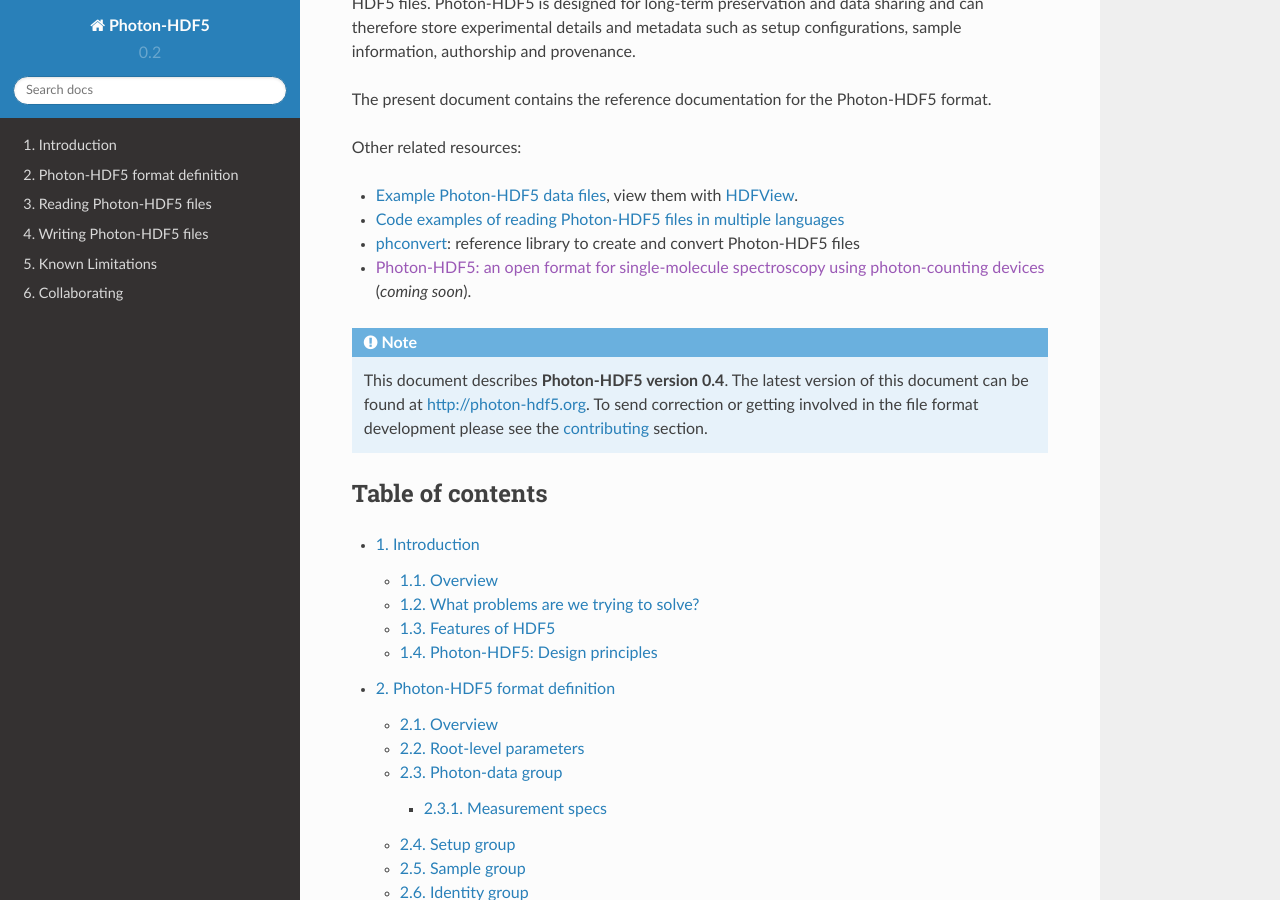
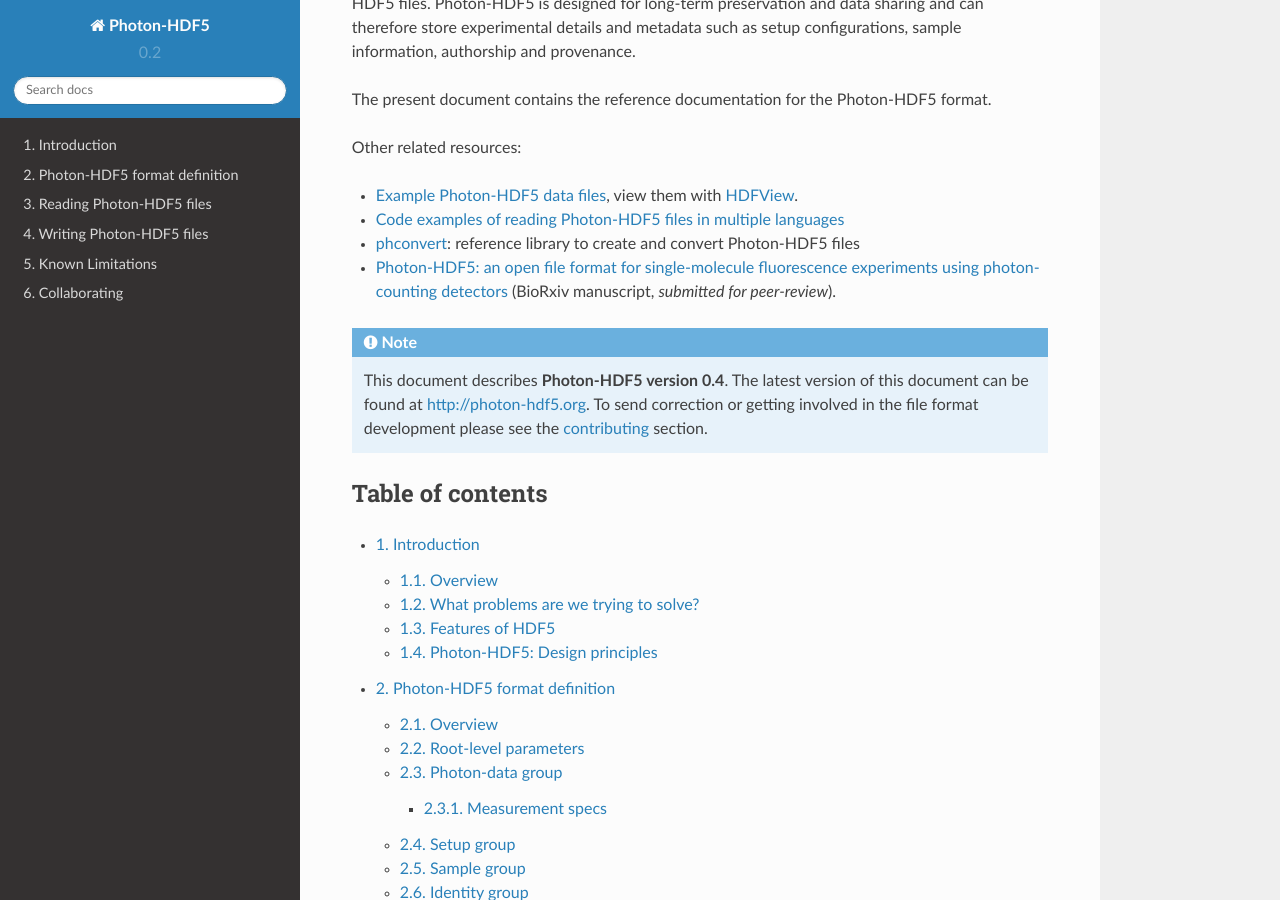
Before and after one commit to Photon-HDF5/photon-hdf5, a Sphinx documentation site: the page built from docs/index.rst, in a window 1280 px wide and 900 px high, scrolled down 384 px. Built offline with Sphinx 7.4.7 and the Read the Docs theme 2.0.0, drawn with Linux system fonts in a browser that asks for light colours.

Commit message:
Update paper link

```diff
--- a/docs/index.rst
+++ b/docs/index.rst
@@ -28,7 +28,7 @@
 - |example_files|, view them with |hdfview|.
 - |read_examples|
 - |phconvert|: reference library to create and convert Photon-HDF5 files
-- |photon-hdf5_paper| (*coming soon*).
+- |photon-hdf5_paper| (BioRxiv manuscript, *submitted for peer-review*).
 
 
 .. |example_files| raw:: html
@@ -49,8 +49,7 @@
 
 .. |photon-hdf5_paper| raw:: html
 
-   <a href="" target="_blank">Photon-HDF5: an open format for single-molecule spectroscopy using photon-counting devices </a>
-
+   <a href="http://dx.doi.org/10.1101/026484" target="_blank">Photon-HDF5: an open file format for single-molecule fluorescence experiments using photon-counting detectors</a>
 
 .. note ::
    This document describes **Photon-HDF5 version 0.4**.
```
